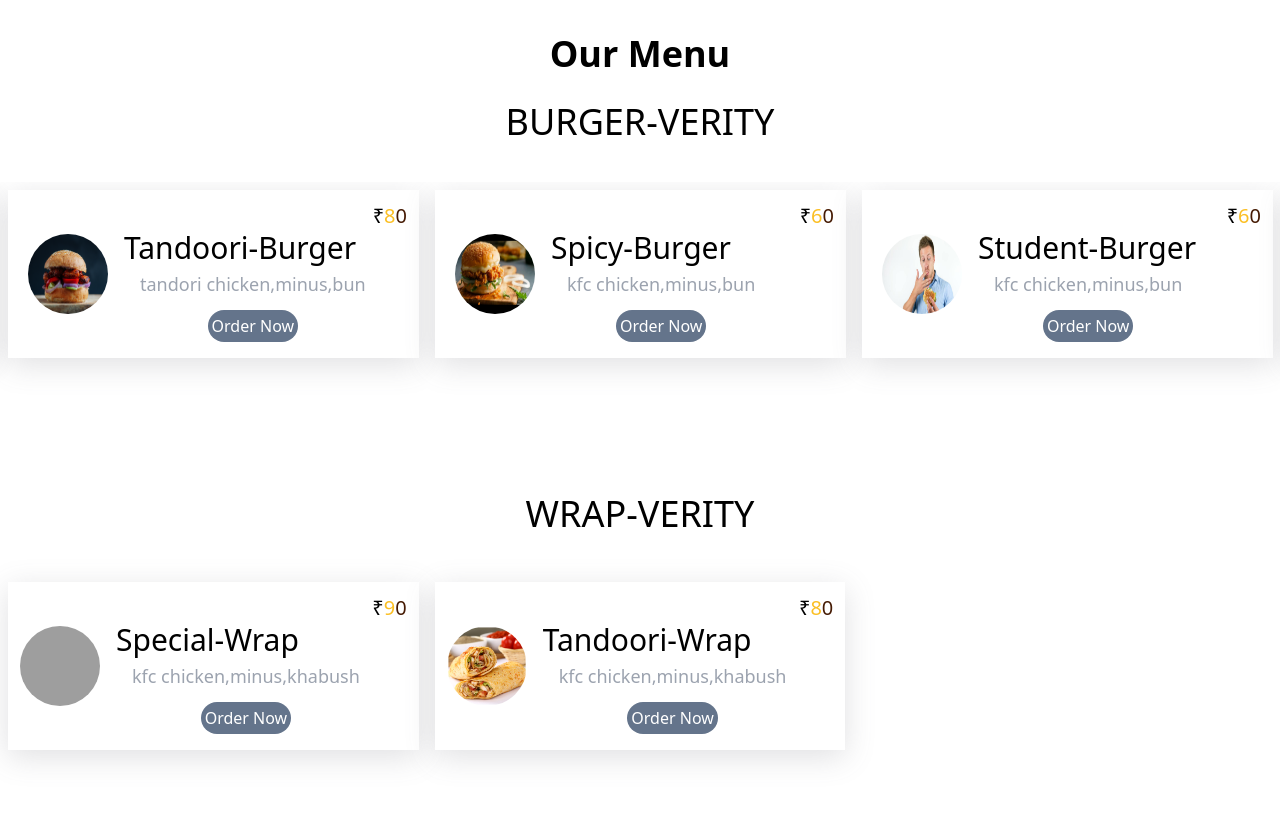
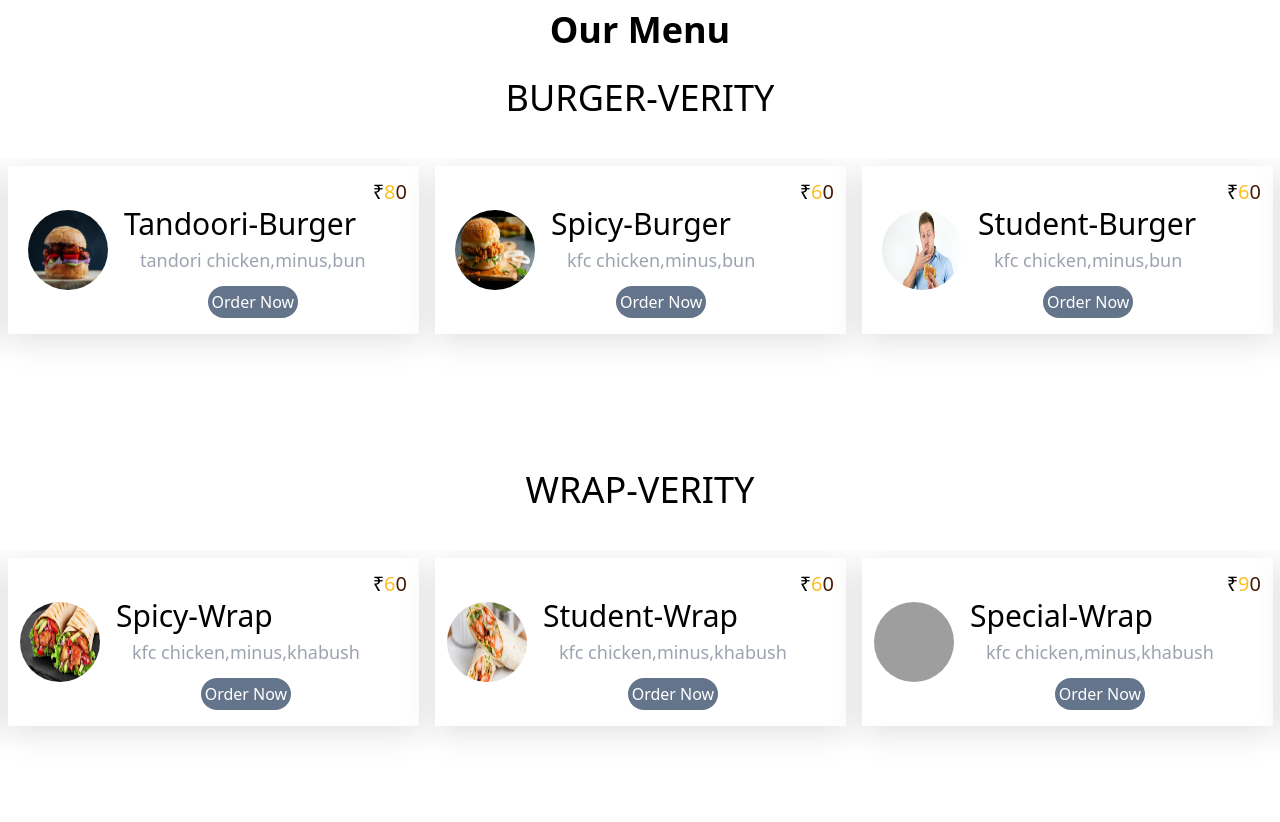
Before and after one commit to Mohammed-Avesh/Burger-Town, a website: page index.html in a window 1280 px wide. Shown: the part 1802-2624 px from the top of the page. After the commit the page ends 2600 px from the top, so only its background shows below. Drawn offline with nearby package versions, Linux system fonts and the light colour scheme; grey boxes are pictures that could not be loaded.

Commit message:
add wrap slider

```diff
--- a/index.html
+++ b/index.html
@@ -7,7 +7,6 @@
    <link href="./output.css" rel="stylesheet">
    <title>BURGER-TOWN</title>
    <link rel="stylesheet" type="text/css" href="slick/slick.css" />
-   // Add the new slick-theme.css if you want the default styling
    <link rel="stylesheet" type="text/css" href="slick/slick-theme.css" />
 </head>
 
@@ -153,7 +152,7 @@
    <div class="mt-20">
       <h1 class="text-center font-bold text-4xl">Our Menu</h1>
       <h2 class="text-center font-medium  text-4xl mt-7">BURGER-VERITY</h2>
-      <div id="menuSlider" class=" max-w-7xl mt-10 flex  m-auto ">
+      <div id="burgerSlider" class=" max-w-7xl mt-10 flex  m-auto ">
          <div class="w-1/3   p-2">
             <!-- <h1 class="text-3xl text-center font-medium">Burger</h1> -->
             <div class="bg-white mb-16 py-4   relative md:px-5 px-2 flex items-center"
@@ -255,7 +254,7 @@
    <!-- Wrap -->
     <div>
       <h1 class="text-center font-medium  text-4xl mt-7">WRAP-VERITY</h1>
-      <div id="menuSlider" class=" max-w-7xl mt-10 flex  m-auto ">
+      <div id="WrapSlider" class=" max-w-7xl mt-10 flex  m-auto ">
          <div class="w-1/3 p-2">
             <!-- <h1 class="text-3xl text-center font-medium">Burger</h1> -->
             <div class="bg-white mb-16 py-4   relative md:px-3 px-2 flex items-center"
@@ -288,6 +287,38 @@
                      class="text-amber-400">8</span><span class="text-amber-950">0</span></p>
             </div>
          </div>
+         <div class="w-1/3 p-2">
+            <!-- <h1 class="text-3xl text-center font-medium">Burger</h1> -->
+            <div class="bg-white mb-16 py-4   relative md:px-3 px-2 flex items-center"
+               style="box-shadow: rgba(100, 100, 111, 0.2) 0px 7px 29px 0px;">
+               <img class="w-20  h-20 rounded-full" src="./image/Menu-img/Wrap/spiicy.png" alt="">
+               <div class="mx-3">
+                  <h1 class="text-3xl mx-1 pt-6 font-medium">Spicy-Wrap</h1>
+                  <p class="text-gray-400 mx-5 text-lg mt-1">kfc chicken,minus,khabush</p>
+                  <div class="text-center">
+                     <button class="bg-slate-500 mt-3  px-1 py-1 text-white rounded-full">Order Now</button>
+                  </div>
+               </div>
+               <p class="text-right absolute top-3 right-3 text-xl font-medium">₹<span
+                     class="text-amber-400">6</span><span class="text-amber-950">0</span></p>
+            </div>
+         </div>
+         <div class="w-1/3 p-2">
+            <!-- <h1 class="text-3xl text-center font-medium">Burger</h1> -->
+            <div class="bg-white mb-16 py-4   relative md:px-3 px-2 flex items-center"
+               style="box-shadow: rgba(100, 100, 111, 0.2) 0px 7px 29px 0px;">
+               <img class="w-20  h-20 rounded-full" src="./image/Menu-img/Wrap/student.png" alt="">
+               <div class="mx-3">
+                  <h1 class="text-3xl mx-1 pt-6 font-medium">Student-Wrap</h1>
+                  <p class="text-gray-400 mx-5 text-lg mt-1">kfc chicken,minus,khabush</p>
+                  <div class="text-center">
+                     <button class="bg-slate-500 mt-3  px-1 py-1 text-white rounded-full">Order Now</button>
+                  </div>
+               </div>
+               <p class="text-right absolute top-3 right-3 text-xl font-medium">₹<span
+                     class="text-amber-400">6</span><span class="text-amber-950">0</span></p>
+            </div>
+         </div>
     </div>
    <script type="text/javascript" src="//code.jquery.com/jquery-1.11.0.min.js"></script>
    <script type="text/javascript" src="//code.jquery.com/jquery-migrate-1.2.1.min.js"></script>
@@ -295,12 +326,49 @@
 
    <script type="text/javascript">
       $(document).ready(function () {
-         $('#menuSlider').slick({
+         $('#burgerSlider').slick({
             //  setting-name: setting-value
             slidesToShow: 3,
             slidesToScroll: 1,
             autoplay: true,
             autoplaySpeed: 2000,
+
+            responsive: [
+               {
+                  breakpoint: 1024,
+                  settings: {
+                     slidesToShow: 3,
+                     slidesToScroll: 3,
+                     infinite: true,
+                     dots: true
+                  }
+               },
+               {
+                  breakpoint: 600,
+                  settings: {
+                     slidesToShow: 2,
+                     slidesToScroll: 2
+                  }
+               },
+               {
+                  breakpoint: 480,
+                  settings: {
+                     slidesToShow: 1,
+                     slidesToScroll: 1
+                  }
+               }
+               // You can unslick at a given breakpoint now by adding:
+               // settings: "unslick"
+               // instead of a settings object
+            ]
+         });
+         $('#WrapSlider').slick({
+            //  setting-name: setting-value
+            slidesToShow: 3,
+            slidesToScroll: 1,
+            autoplay: true,
+            autoplaySpeed: 2000,
+
             responsive: [
                {
                   breakpoint: 1024,
```
Also changed, not shown: image/Menu-img/Wrap/spiicy.png (added), image/Menu-img/Wrap/student.png (added), output.css.
